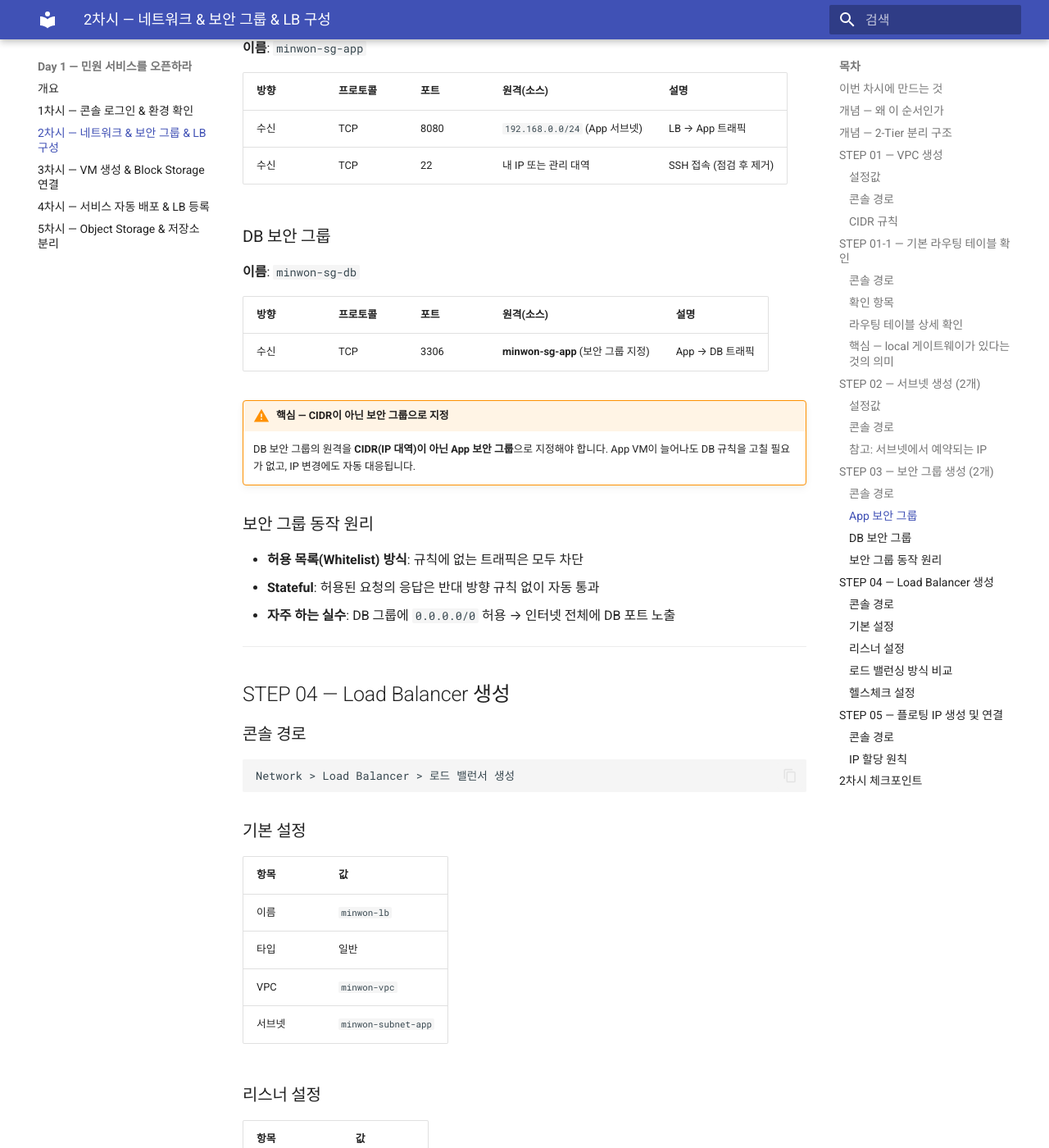
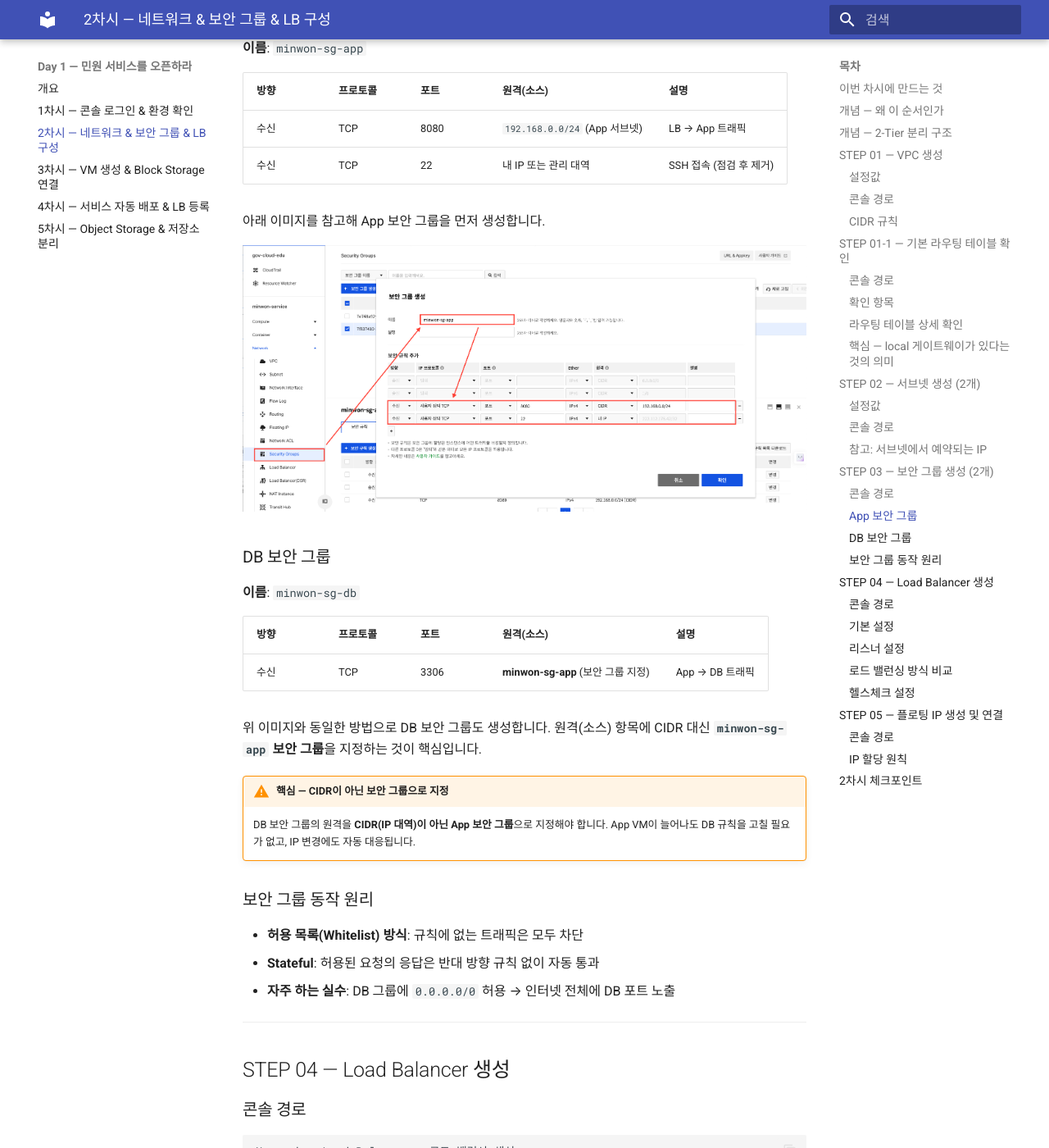
Before and after one commit to skilleat-labs/cloud-native-minwon-lab, an MkDocs documentation site: the page built from docs/day1/session2.md, in a window 1280 px wide and 1400 px high, scrolled down 5794 px. Shown: the whole window at 82% size. Built offline with MkDocs 1.6.1 and Material for MkDocs 9.7.7, drawn with Linux system fonts in a browser that asks for light colours.

Commit message:
Add security group creation screenshot to session 2
- images/2-5-sg-create.png: 보안 그룹 생성 예시 화면
- App SG 생성 후 이미지 참고해 DB SG도 동일하게 생성 안내 추가

Co-Authored-By: Claude Sonnet 4.6 <noreply@anthropic.com>

```diff
--- a/docs/day1/session2.md
+++ b/docs/day1/session2.md
@@ -178,6 +178,10 @@ Network > Security Group > 보안 그룹 생성
 | 수신 | TCP | 8080 | `192.168.0.0/24` (App 서브넷) | LB → App 트래픽 |
 | 수신 | TCP | 22 | 내 IP 또는 관리 대역 | SSH 접속 (점검 후 제거) |
 
+아래 이미지를 참고해 App 보안 그룹을 먼저 생성합니다.
+
+![보안 그룹 생성 예시](./images/2-5-sg-create.png)
+
 ### DB 보안 그룹
 
 **이름**: `minwon-sg-db`
@@ -185,6 +189,9 @@ Network > Security Group > 보안 그룹 생성
 | 방향 | 프로토콜 | 포트 | 원격(소스) | 설명 |
 |------|---------|------|----------|------|
 | 수신 | TCP | 3306 | **minwon-sg-app** (보안 그룹 지정) | App → DB 트래픽 |
+
+위 이미지와 동일한 방법으로 DB 보안 그룹도 생성합니다.
+원격(소스) 항목에 CIDR 대신 **`minwon-sg-app` 보안 그룹**을 지정하는 것이 핵심입니다.
 
 !!! warning "핵심 — CIDR이 아닌 보안 그룹으로 지정"
     DB 보안 그룹의 원격을 **CIDR(IP 대역)이 아닌 App 보안 그룹**으로 지정해야 합니다.
```
Also changed, not shown: docs/day1/images/2-5-sg-create.png (added).
